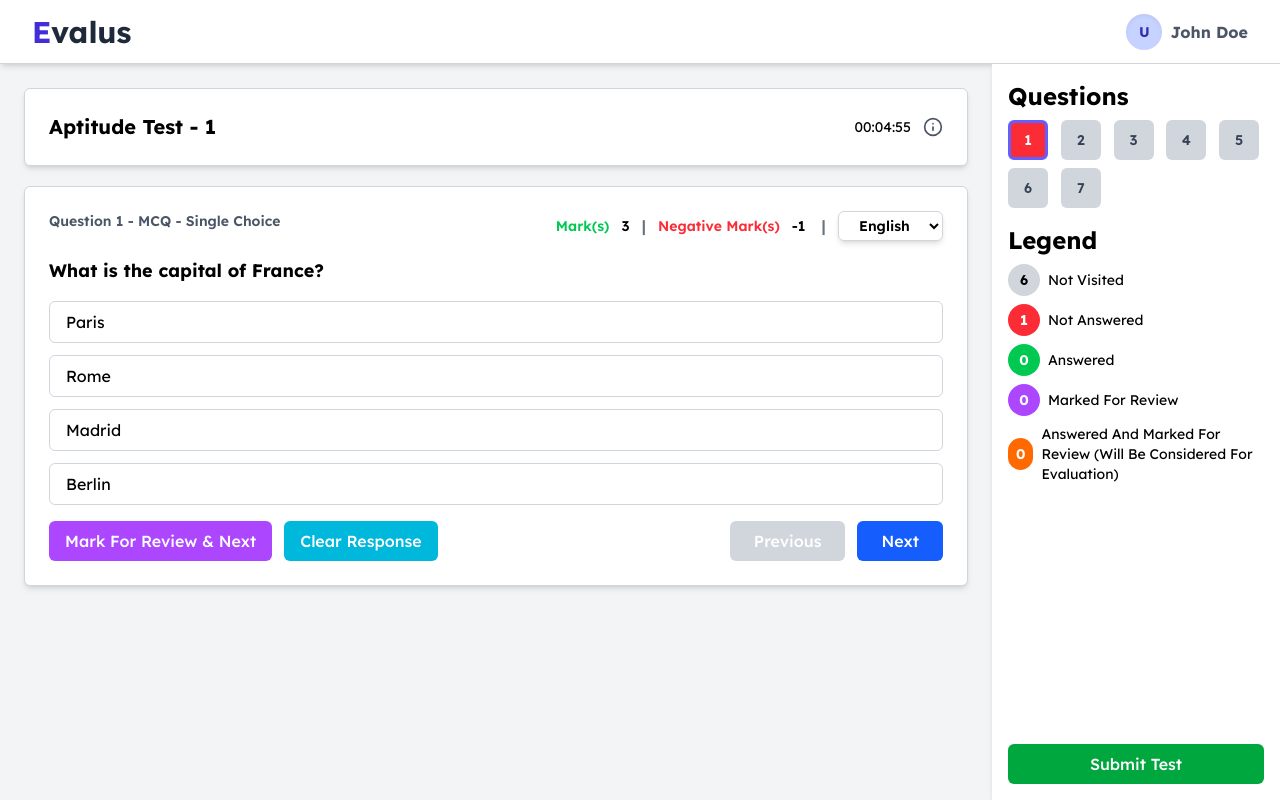
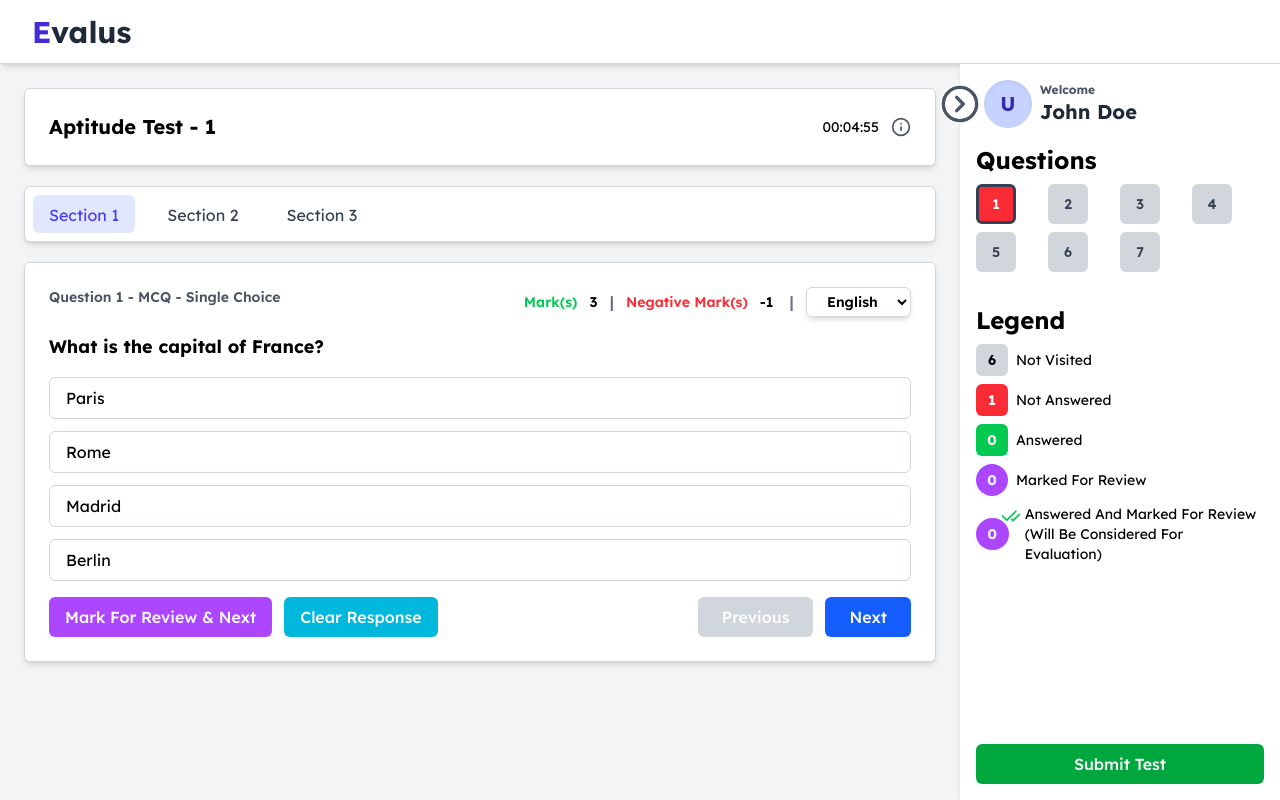
Before and after one commit to thoughtprotech/evalus-student-portal, a Next.js app: page /exam/1 in a window 1280 px wide. Built offline with nearby package versions, Linux system fonts and the light colour scheme.

Commit message:
UI changes

```diff
--- a/src/app/exam/[id]/page.tsx
+++ b/src/app/exam/[id]/page.tsx
@@ -5,10 +5,19 @@ import { useEffect, useState } from "react";
 import clsx from "clsx";
 import ConfirmationModal from "@/components/ConfirmationModal";
 import CountdownTimer from "@/components/CountdownTimer";
-import { Info, Menu, X } from "lucide-react";
+import {
+  Check,
+  CheckCheck,
+  ChevronLeftCircle,
+  ChevronRightCircleIcon,
+  Info,
+  Menu,
+  X,
+} from "lucide-react";
 import Modal from "@/components/Modal";
 import { InstructionData } from "../instructions/[id]/page";
 import mockInstructions from "@/mock/mockInstructions.json";
+import { TabsContent, TabsList, TabsRoot } from "@/components/Tabs";
 
 type QuestionStatus =
   | "unanswered"
@@ -537,7 +546,7 @@ export default function ExamPage() {
   return (
     <div className="h-full flex flex-col md:flex-row bg-gray-100">
       {/* Main */}
-      <main className="flex-1 p-4 sm:p-6 flex flex-col gap-5">
+      <main className="w-full flex-1 p-4 sm:p-6 flex flex-col gap-5">
         <div className="bg-white p-4 sm:p-6 rounded-md shadow-md border border-gray-300 space-y-4">
           <div className="w-full flex justify-between">
             <div className="flex items-center gap-2">
@@ -573,6 +582,16 @@ export default function ExamPage() {
             </div>
           </div>
         </div>
+        <TabsRoot defaultIndex={0}>
+          <div className="flex justify-between items-center">
+            <TabsList
+              className="w-full"
+              labels={["Section 1", "Section 2", "Section 3"]}
+            />
+          </div>
+
+          <TabsContent>
+            <div>
               {currentQuestion && (
                 <div className="bg-white p-4 sm:p-6 rounded-md shadow-md border border-gray-300 space-y-4">
                   <div className="w-full flex flex-col gap-2 md:flex md:flex-row justify-between font-semibold">
@@ -589,7 +608,9 @@ export default function ExamPage() {
                       </div>
                       <h1 className="text-gray-500">|</h1>
                       <div className="flex gap-3 text-xs md:text-sm pr-1">
-                  <h1 className="text-red-500 text-nowrap">Negative Mark(s)</h1>
+                        <h1 className="text-red-500 text-nowrap">
+                          Negative Mark(s)
+                        </h1>
                         <h1>{currentQuestion.negativeMark}</h1>
                       </div>
                       <h1 className="text-gray-500">|</h1>
@@ -674,23 +695,57 @@ export default function ExamPage() {
                   </div>
                 </div>
               )}
+            </div>
+
+            <div className="bg-white p-4 sm:p-6 rounded-md shadow-md border border-gray-300 space-y-4">
+              <h1>Section 2</h1>
+            </div>
+
+            <div className="bg-white p-4 sm:p-6 rounded-md shadow-md border border-gray-300 space-y-4">
+              <h1>Section 3</h1>
+            </div>
+          </TabsContent>
+        </TabsRoot>
       </main>
 
       {/* Sidebar */}
       <aside
         className={clsx(
           // common styles
-          "bg-white border-gray-300 shadow-md flex flex-col gap-2 p-4",
+          "bg-white border-gray-300 shadow-md flex flex-col gap-2 p-4 relative",
           // positioning
           "fixed top-16 left-0 bottom-0 lg:static w-full h-full transform transition-transform duration-300 z-50",
           // mobile open/closed
-          sidebarOpen ? "translate-x-0" : "-translate-x-full md:translate-x-0",
-          // desktop static sidebar
-          "md:static md:translate-y-0 md:block md:w-72"
+          !sidebarOpen
+            ? "translate-x-0 md:w-80 transition-all"
+            : "-translate-x-full md:translate-x-full md:w-0 transition-all"
         )}
       >
+        <div
+          className={`w-10 h-10 rounded-full absolute top-5 ${
+            !sidebarOpen ? "-left-5" : "-left-10"
+          } bg-white cursor-pointer`}
+          onClick={() => setSidebarOpen(!sidebarOpen)}
+        >
+          {!sidebarOpen ? (
+            <ChevronRightCircleIcon className="w-full h-full text-gray-600" />
+          ) : (
+            <ChevronLeftCircle className="w-full h-full text-gray-600" />
+          )}
+        </div>
         <div className="w-full h-full flex flex-col justify-between">
+          <div className="flex flex-col gap-4">
+            <div className="flex items-center space-x-4 ml-2">
+              <div className="flex items-center space-x-2">
+                <div className="w-7 h-7 md:w-12 md:h-12 bg-indigo-200 text-indigo-800 rounded-full flex items-center justify-center font-bold text-xl shadow-inner">
+                  U
+                </div>
                 <div>
+                  <h1 className="text-xs font-bold text-gray-600">Welcome</h1>
+                  <h1 className="text-xl font-bold text-gray-800">John Doe</h1>
+                </div>
+              </div>
+            </div>
             <div className="flex flex-col gap-2">
               <div className="flex items-center gap-2">
                 <div className="md:hidden">
@@ -702,28 +757,33 @@ export default function ExamPage() {
                   <h1 className="font-bold text-2xl">Questions</h1>
                 </div>
               </div>
-              <div className="grid grid-cols-8 md:grid-cols-5 gap-2 mb-4">
+              <div className="grid grid-cols-8 md:grid-cols-4 gap-y-2 mb-4">
                 {questions.map((q, index) => (
                   <button
                     key={q.id}
                     onClick={() => handleJumpTo(index)}
                     className={clsx(
-                      "w-8 h-8 sm:w-10 sm:h-10 rounded-md font-semibold text-xs sm:text-sm transition-colors cursor-pointer",
+                      "font-semibold text-xs sm:text-sm transition-colors cursor-pointer relative",
                       q.status === "unattempted" &&
-                        "bg-gray-300 text-gray-700 hover:bg-gray-400",
+                        "bg-gray-300 text-gray-700 hover:bg-gray-400 w-8 h-8 sm:w-10 sm:h-10 rounded-md",
                       q.status === "attempted" &&
-                        "bg-green-500 text-white hover:bg-green-600",
+                        "bg-green-500 text-white hover:bg-green-600 w-8 h-8 sm:w-10 sm:h-10 rounded-md",
                       q.status === "review" &&
-                        "bg-purple-500 text-white hover:bg-purple-600",
-                      index === currentIndex && "border-3 border-indigo-500",
+                        "bg-purple-500 text-white hover:bg-purple-600 w-10 h-10 rounded-full",
                       q.status === "answeredMarkedForReview" &&
-                        "bg-orange-500 text-white hover:bg-orange-600",
-                      index === currentIndex && "border-3 border-indigo-500",
+                        "bg-purple-500 text-white hover:bg-purple-600 w-10 h-10 rounded-full self-center",
                       q.status === "unanswered" &&
-                        "bg-red-500 text-white hover:bg-red-600",
-                      index === currentIndex && "border-3 border-indigo-500"
+                        "bg-red-500 text-white hover:bg-red-600 w-8 h-8 sm:w-10 sm:h-10 rounded-md",
+                      index === currentIndex
+                        ? "border-3 border-gray-700"
+                        : "border-3 border-transparent"
                     )}
                   >
+                    {q.status === "answeredMarkedForReview" && (
+                      <div>
+                        <CheckCheck className="text-green-500 w-5 h-5 absolute -top-3 -right-4" />
+                      </div>
+                    )}
                     {q.id}
                   </button>
                 ))}
@@ -735,7 +795,7 @@ export default function ExamPage() {
               </div>
               <div className="space-y-2 text-sm">
                 <div className="flex items-center gap-2">
-                  <div className="w-8 h-8 p-2 flex items-center justify-center bg-gray-300 rounded-full font-bold">
+                  <div className="w-8 h-8 p-2 flex items-center justify-center bg-gray-300 rounded-md font-bold">
                     {
                       questions.filter(
                         (question) => question.status === "unattempted"
@@ -745,7 +805,7 @@ export default function ExamPage() {
                   <span>Not Visited</span>
                 </div>
                 <div className="flex items-center gap-2">
-                  <div className="w-8 h-8 p-2 flex items-center justify-center bg-red-500 rounded-full font-bold text-white">
+                  <div className="w-8 h-8 p-2 flex items-center justify-center bg-red-500 rounded-md font-bold text-white">
                     {
                       questions.filter(
                         (question) => question.status === "unanswered"
@@ -755,7 +815,7 @@ export default function ExamPage() {
                   <span>Not Answered</span>
                 </div>
                 <div className="flex items-center gap-2">
-                  <div className="w-8 h-8 p-2 flex items-center justify-center bg-green-500 rounded-full font-bold text-white">
+                  <div className="w-8 h-8 p-2 flex items-center justify-center bg-green-500 rounded-md font-bold text-white">
                     {
                       questions.filter(
                         (question) => question.status === "attempted"
@@ -775,7 +835,10 @@ export default function ExamPage() {
                   <span>Marked For Review</span>
                 </div>
                 <div className="flex items-center gap-2">
-                  <div className="w-8 h-8 p-2 flex items-center justify-center bg-orange-500 rounded-full font-bold text-white">
+                  <div className="w-9 h-8 p-2 flex items-center justify-center bg-purple-500 rounded-full font-bold text-white relative">
+                    <div>
+                      <CheckCheck className="text-green-500 w-5 h-5 absolute -top-3 -right-3" />
+                    </div>
                     {
                       questions.filter(
                         (question) =>
@@ -783,10 +846,12 @@ export default function ExamPage() {
                       ).length
                     }
                   </div>
-                  <span>
+                  <div className="w-full ml-2">
+                    <span className="w-full">
                       Answered And Marked For Review (Will Be Considered For
                       Evaluation)
                     </span>
+                  </div>
                 </div>
               </div>
             </div>
@@ -813,6 +878,7 @@ export default function ExamPage() {
         title="Instructions"
         isOpen={showInstructionsModal}
         closeModal={() => setShowInstructionsModal(false)}
+        className={"max-w-md"}
       >
         <div className="mb-8 space-y-4">
           {instructionData?.instructions.map((inst, index) => (
--- a/src/app/exam/layout.tsx
+++ b/src/app/exam/layout.tsx
@@ -24,17 +24,6 @@ export default function ExamLayout({
               </span>
             </h1>
           </div>
-          {/* User info on the right */}
-          <div className="flex items-center space-x-4">
-            <div className="flex items-center space-x-2">
-              <div className="w-7 h-7 md:w-9 md:h-9 bg-indigo-200 text-indigo-800 rounded-full flex items-center justify-center font-bold text-sm shadow-inner">
-                U
-              </div>
-              <h1 className="text-xs md:text-base font-bold text-gray-600">
-                John Doe
-              </h1>
-            </div>
-          </div>
         </div>
       </header>
       {/* Main content area with top padding equal to navbar height */}
--- a/src/components/Modal.tsx
+++ b/src/components/Modal.tsx
@@ -6,6 +6,7 @@ interface SubmissionModalProps {
   isOpen: boolean;
   closeModal: () => void;
   children?: ReactNode;
+  className?: string;
 }
 
 export default function Modal({
@@ -13,12 +14,15 @@ export default function Modal({
   isOpen,
   closeModal,
   children,
+  className,
 }: SubmissionModalProps) {
   if (!isOpen) return null;
 
   return (
-    <div className="fixed inset-0 rounded-xl bg-black/20 bg-opacity-40 flex items-center justify-center z-50">
-      <div className="bg-white rounded-lg p-6 w-[90%] max-w-3/4 shadow-xl text-center space-y-4">
+    <div
+      className={`fixed inset-0 rounded-xl bg-black/20 bg-opacity-40 flex items-center justify-center z-50`}
+    >
+      <div className={`bg-white rounded-lg p-6 w-[90%] max-w-3/4 shadow-xl text-center space-y-4 ${className}`}>
         <div className="w-full border-b border-b-gray-300 pb-4 flex justify-between">
           <div>
             <h1 className="text-xl font-bold">{title}</h1>
```
Lines whose indentation alone changed are shown as unchanged.
